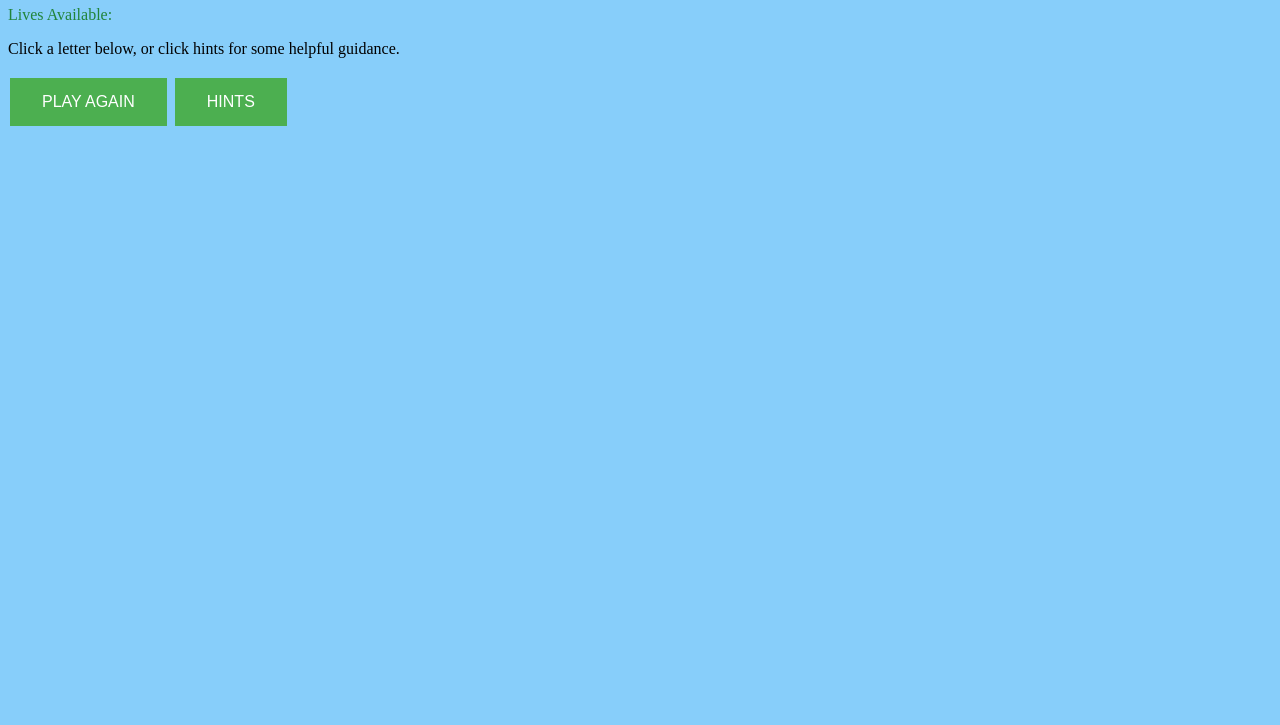
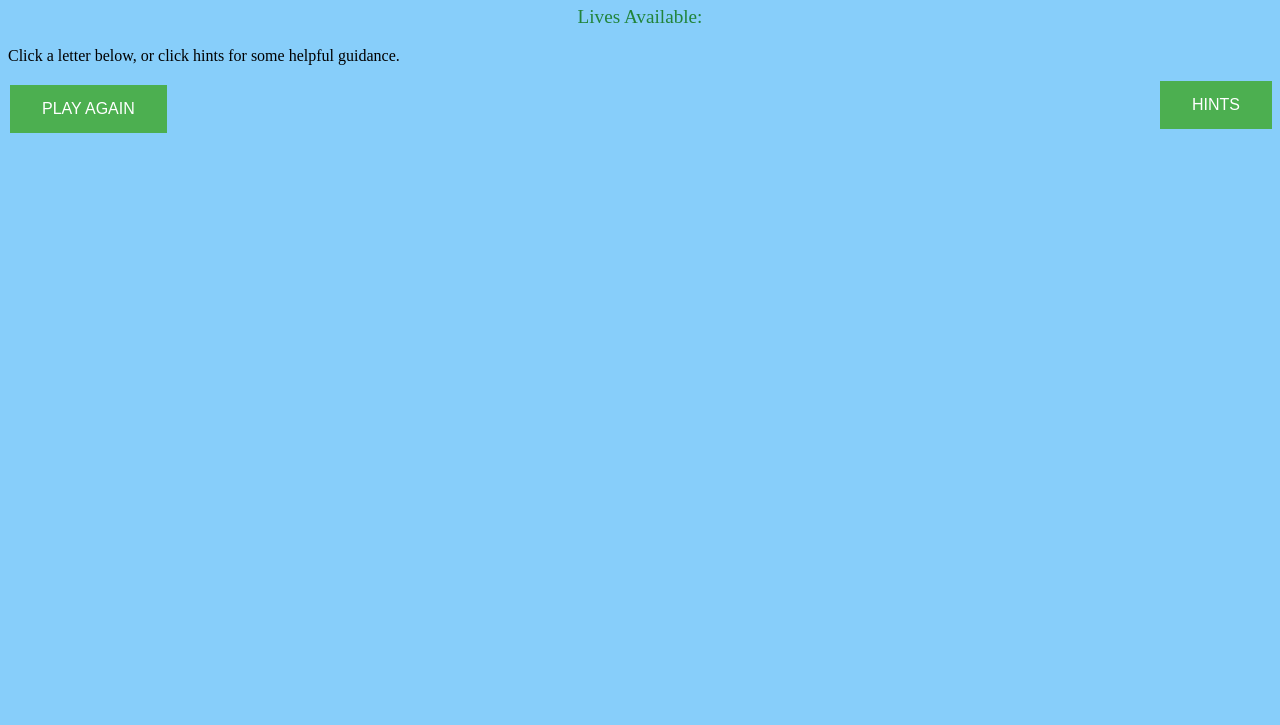
Before and after one commit to Ryanr416/Browser-Game, a plain HTML site: page index.html in a window 1280 px wide. Shown: the part 75-800 px from the top of the page. Drawn offline with Linux system fonts and the light colour scheme; a web font is replaced by a local one.

Commit message:
adding functionalty

```diff
--- a/main.js
+++ b/main.js
@@ -1,8 +1,3 @@
-
-
-
-
-
 /*----- constants -----*/
 
 
@@ -21,7 +16,7 @@ let getHintEl = document.getElementById("hints");
 
 
   /*----- event listeners -----*/
-
+restartbtn.addEventListener(onClick="refreshPage()")
 
   /*----- functions -----*/
 
--- a/style.css
+++ b/style.css
@@ -3,7 +3,6 @@ body {
     background-color: lightskyblue;
 
 }
-
 
 h1 {
 
@@ -14,9 +13,10 @@ font-weight: bold;
 
 }
 
-
 #lives {
     color:rgb(33, 132, 58);
+    text-align: center;
+    font-size: larger;
 
 }
 
@@ -32,9 +32,7 @@ font-weight: bold;
     margin: 4px 2px;
     cursor: pointer;
 
-
   }
-
 
   .hints {
 
@@ -44,8 +42,8 @@ font-weight: bold;
     padding: 15px 32px;
     text-align: center;
     text-decoration: none;
-    display: inline-block;
     font-size: 16px;
-    margin: 4px 2px;
+    margin: auto;
     cursor: pointer;
+    float: right;
   }
```
Also changed, not shown: index.html (+0 -14 lines).
